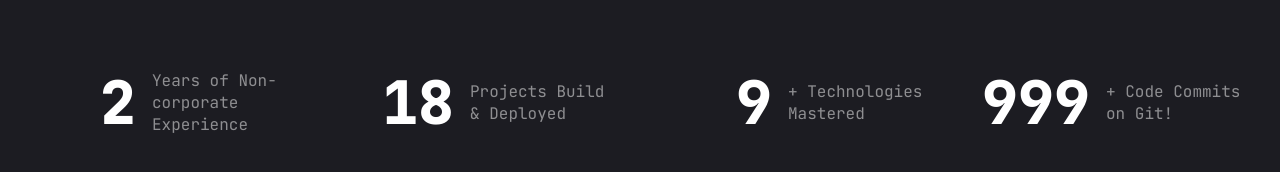
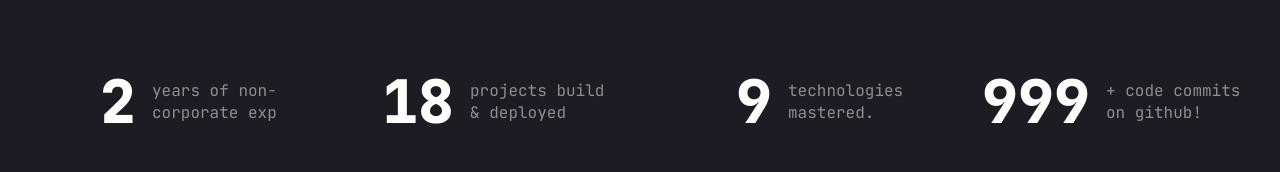
Before and after one commit to kumar-rinku0/rinku-portfolio, a Next.js app: page / in a window 1280 px wide. Shown: the part 606-778 px from the top of the page. Built offline with nearby package versions, Linux system fonts and the light colour scheme.

Commit message:
Update Stats.tsx

```diff
--- a/src/components/Stats.tsx
+++ b/src/components/Stats.tsx
@@ -11,19 +11,19 @@ import { useRef, useEffect } from "react";
 const stats = [
   {
     num: 2,
-    text: "Years of Non-corporate Experience",
+    text: "years of non-corporate exp",
   },
   {
     num: 18,
-    text: "Projects Build & Deployed",
+    text: "projects build & deployed",
   },
   {
     num: 9,
-    text: "+ Technologies Mastered",
+    text: "technologies mastered.",
   },
   {
     num: 999,
-    text: "+ Code Commits on Git!",
+    text: "+ code commits on github!",
   },
 ];
 
```
